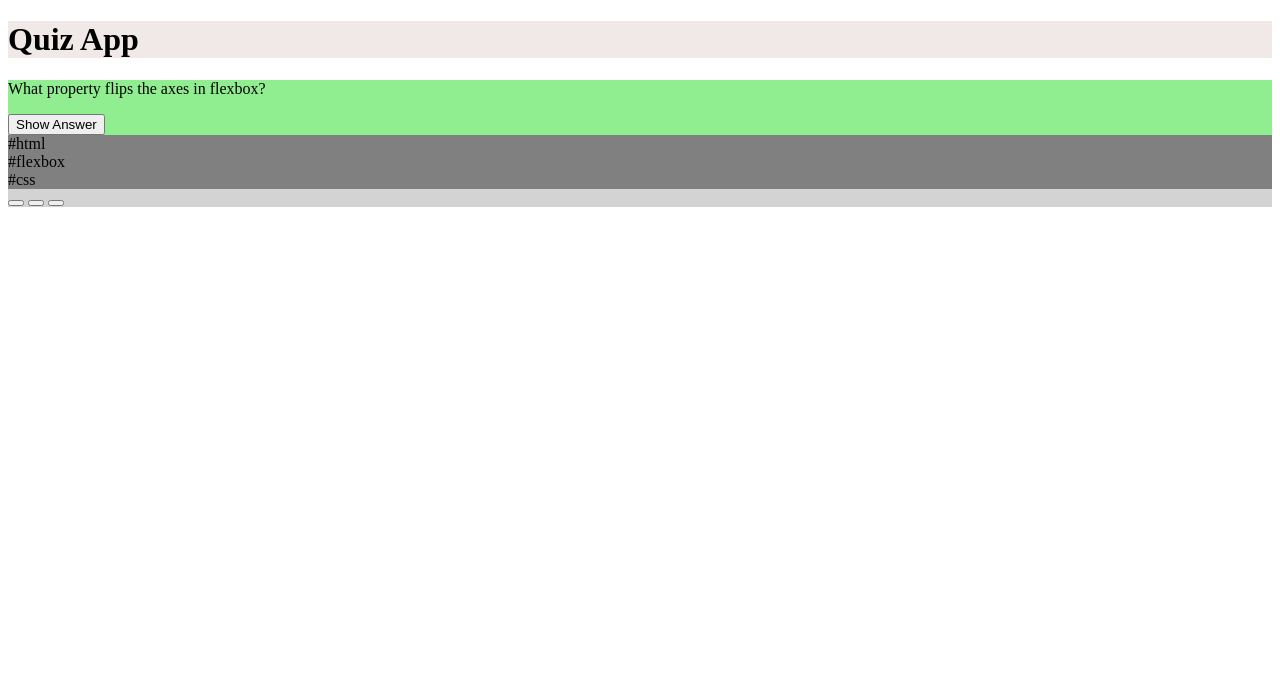
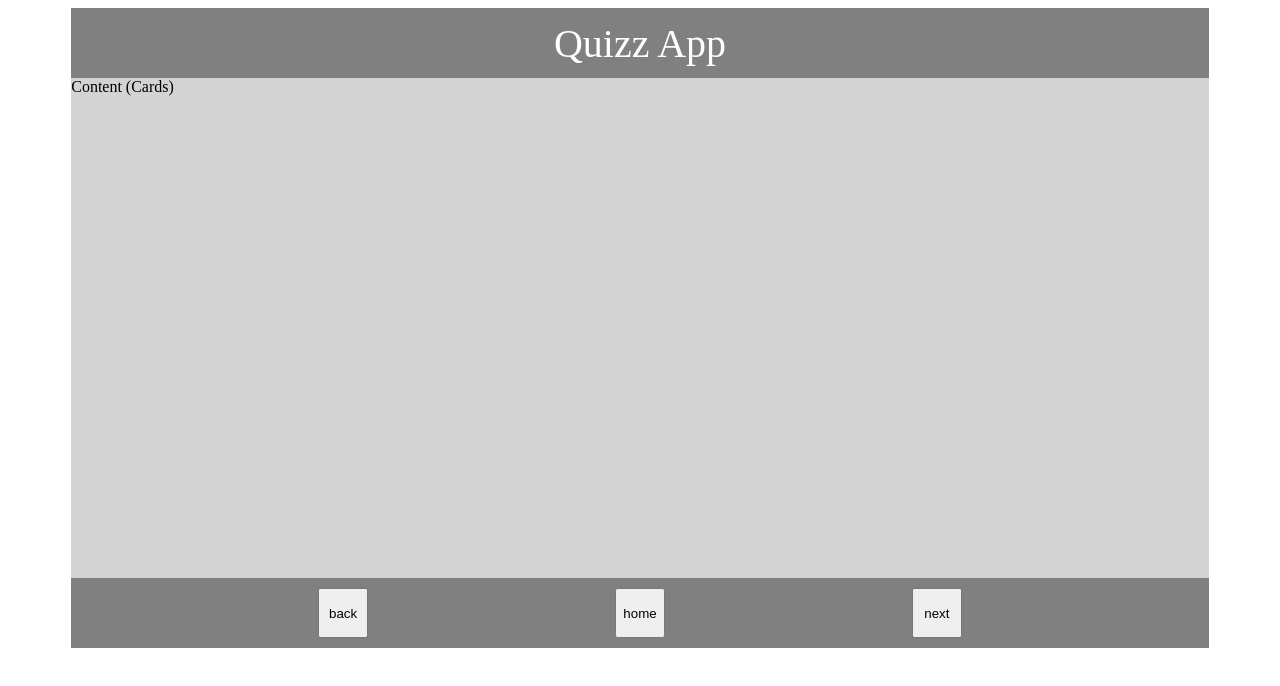
Before and after one commit to ChristophObst/Quizz-app, a website: page index.html in a window 1280 px wide. Drawn offline with Linux system fonts and the light colour scheme.

Commit message:
quizz-app-clean-new

```diff
--- a/css/styles.css
+++ b/css/styles.css
@@ -4,18 +4,38 @@
 
 body {
   background-color: white;
-}
-header {
-  background-color: rgb(241, 232, 232);
+  display: flex;
+  flex-direction: column;
+  align-items: center;
 }
 
-section {
-  background-color: lightgreen;
+header {
+  background-color: grey;
+  color: white;
+  font-size: 2.5rem;
+  width: 90%;
+  height: 70px;
+  display: flex;
+  justify-content: center;
+  align-items: center;
 }
-article {
-  background-color: grey;
+
+main {
+  height: 500px;
+  width: 90%;
+  background-color: lightgrey;
 }
 
 footer {
-  background-color: lightgrey;
+  background-color: grey;
+  width: 90%;
+  height: 70px;
+  display: flex;
+  justify-content: space-evenly;
+  align-items: center;
 }
+
+button {
+  height: 50px;
+  width: 50px;
+}
--- a/index.html
+++ b/index.html
@@ -8,25 +8,19 @@
     <link rel="stylesheet" href="./css/styles.css" />
   </head>
   <body>
+
     <header>
-      <h1>Quiz App</h1>
+      Quizz App
     </header>
+
     <main>
-      <section>
-        <p>What property flips the axes in flexbox?</p>
-        <button>Show Answer</button>
-        <article>#html<article>
-        <article>#flexbox<article>
-        <article>#css<article>
-      </section>
+        Content (Cards)
+    </main>
 
-      <footer>
-          <button></button>
-          <button></button>
-          <button></button>
-        <footer>
-      </footer>
-
-    </main>
+    <footer>
+      <button class="back">back</button>
+      <button class="home">home</button>
+      <button class="next">next</button>
+    </footer>
   </body>
 </html>
```
